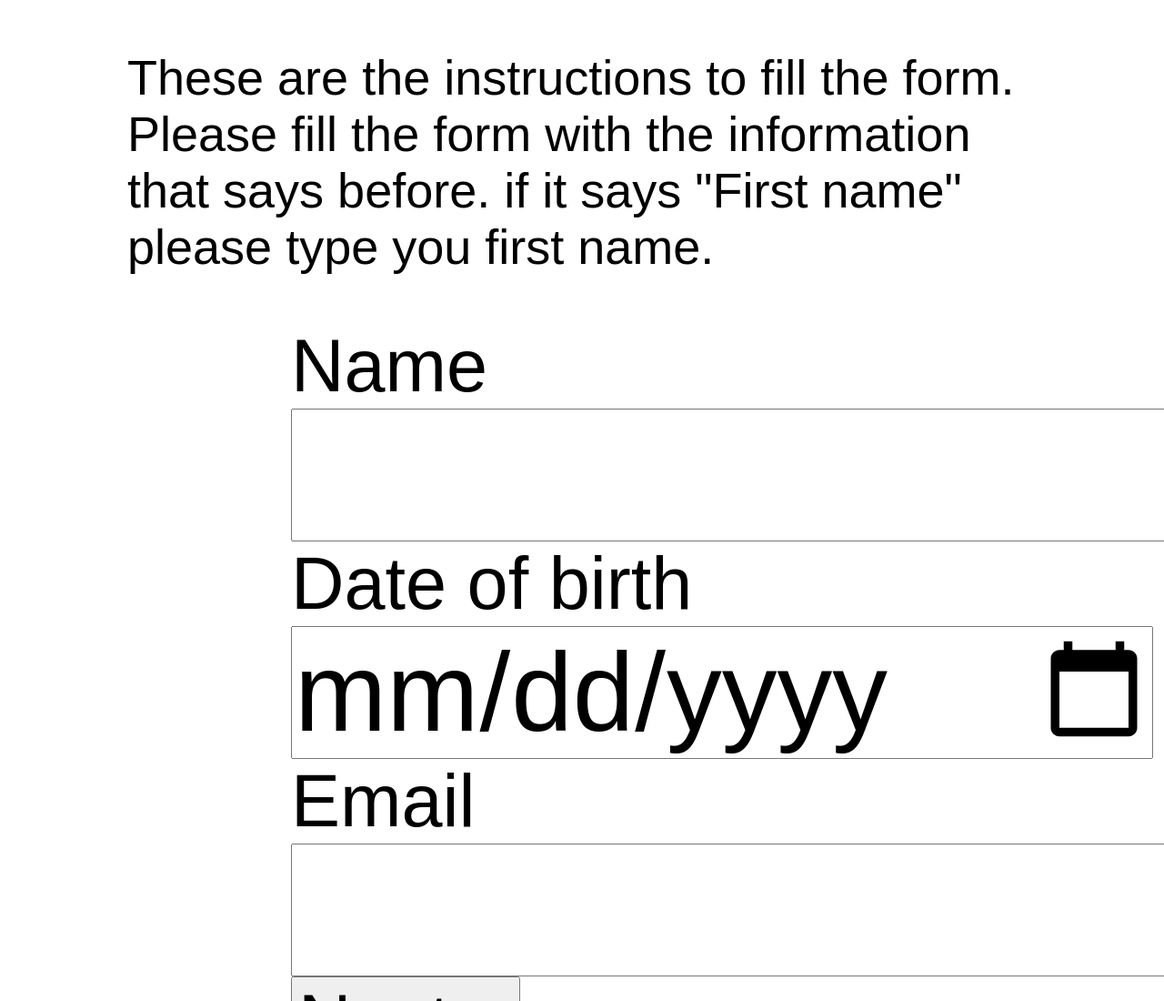
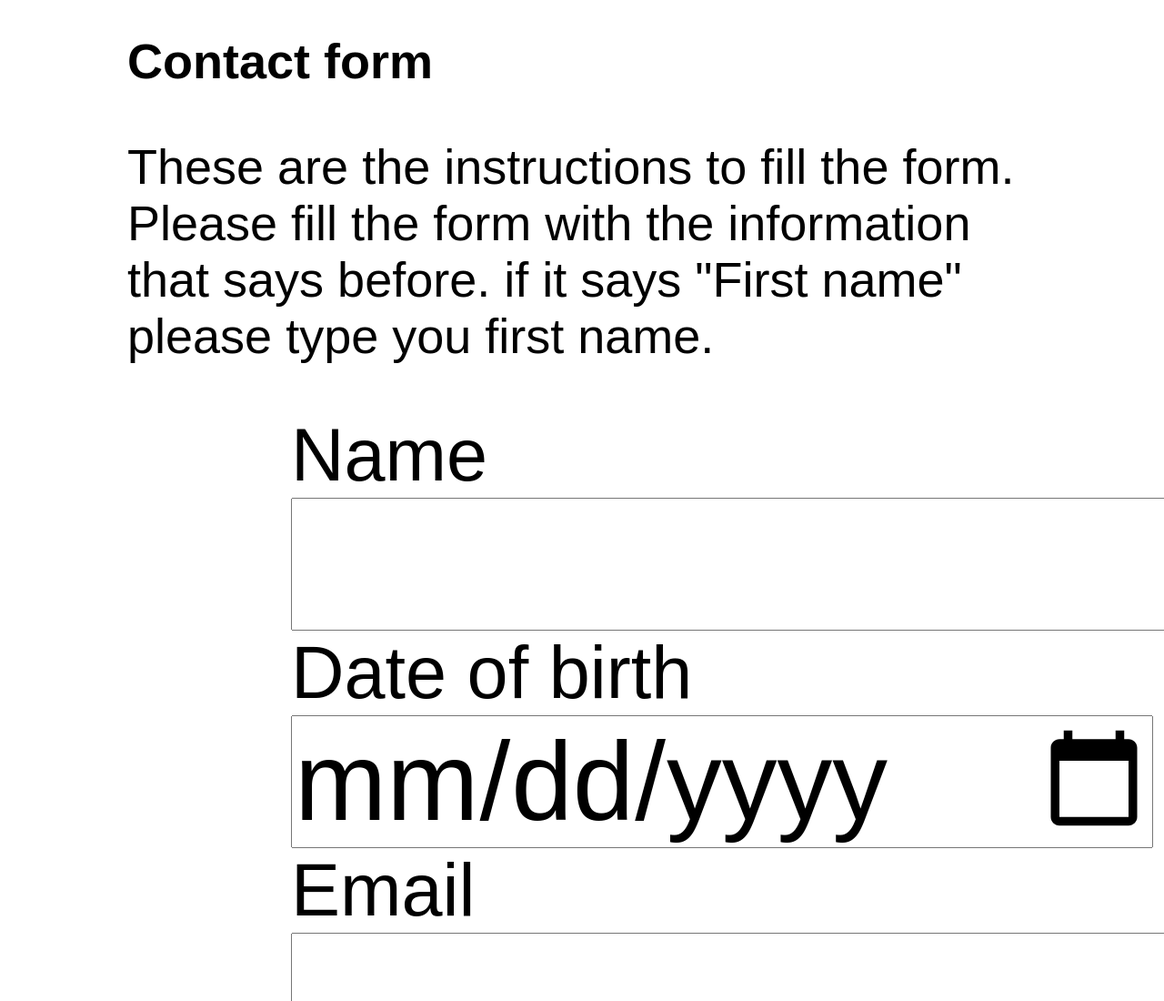
Before and after one commit to rjuliang/test, a plain HTML site: page index.html in a window 1280 px wide. Shown: the top 1100 px of the page at 91% size. Drawn offline with Linux system fonts and the light colour scheme.

Commit message:
Add heading h1

```diff
--- a/index.html
+++ b/index.html
@@ -6,7 +6,7 @@
   <link rel="stylesheet" href="style.css">
 </head>
 <body>
-
+  <h1>Contact form</h1>
   <p class="instructions">
     These are the instructions to fill the form. Please fill the form with the information that says before. if it says "First name" please type you first name.
   </p>
```
